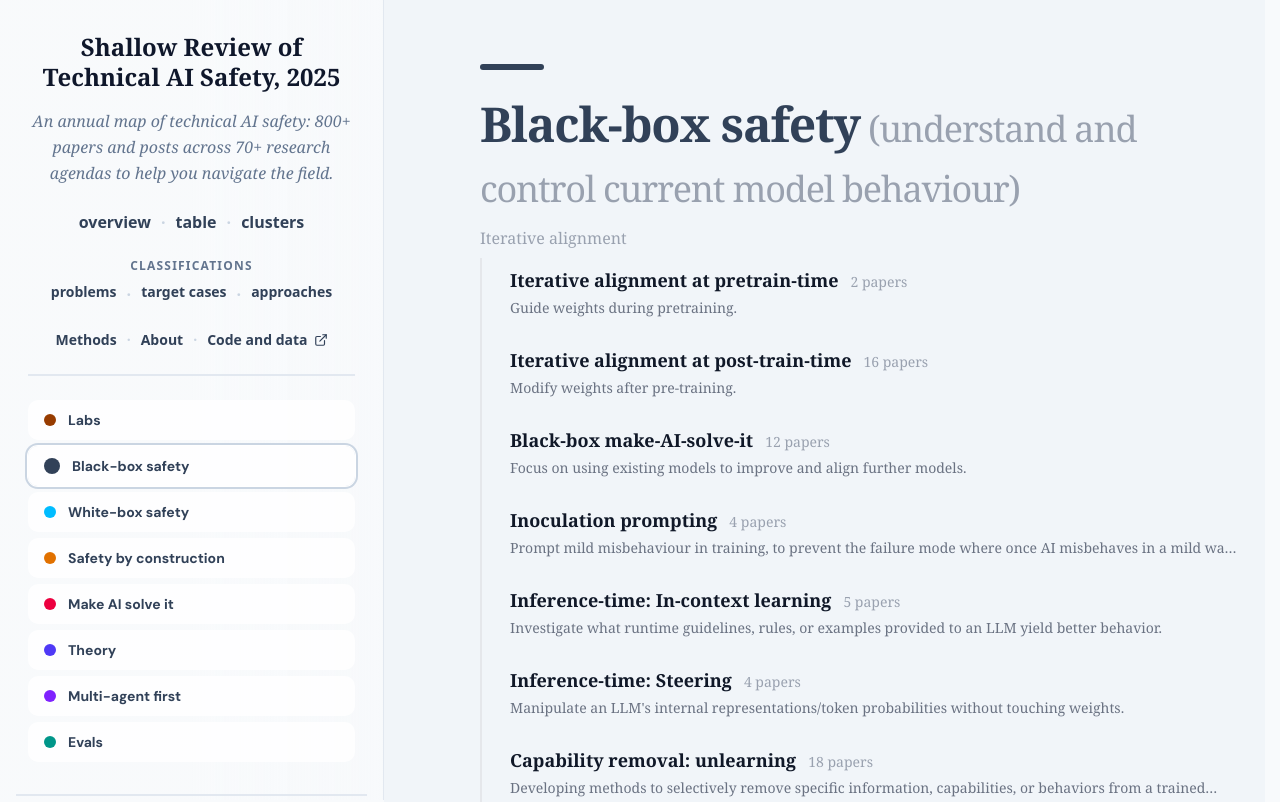
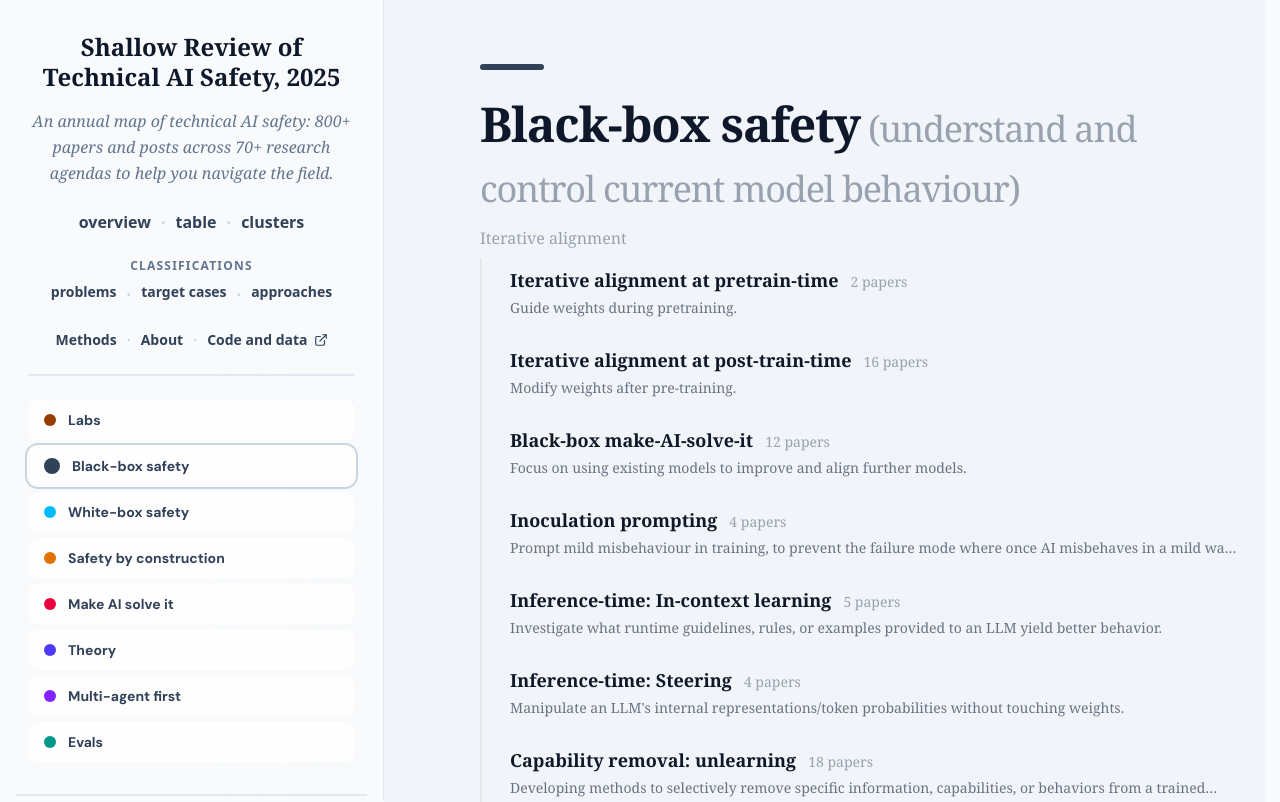
Before and after one commit to quantified-uncertainty/shallow-review-website, a Next.js app: page /Black_box_safety in a window 1280 px wide. Shown: the top 802 px of the page. Built offline with nearby package versions, Linux system fonts and the light colour scheme.

Commit message:
fix: use heading color for section page h1
Section page titles now use the heading color (amber-900 for Labs)
instead of the text color (stone-600).

🤖 Generated with [Claude Code](https://claude.com/claude-code)

Co-Authored-By: Claude <noreply@anthropic.com>

```diff
--- a/src/app/[sectionId]/page.tsx
+++ b/src/app/[sectionId]/page.tsx
@@ -146,7 +146,7 @@ export default async function SectionPage({ params }: PageProps) {
         {/* Colored accent bar */}
         <div className={`w-16 h-1.5 ${sectionColors.accent} rounded-full mb-6`}></div>
 
-        <h1 className={`text-5xl font-bold mb-3 font-serif leading-tight tracking-tight ${sectionColors.text}`}>
+        <h1 className={`text-5xl font-bold mb-3 font-serif leading-tight tracking-tight ${sectionColors.heading}`}>
           {getNameWithoutParentheses(section.name)}
           {getParentheticalPart(section.name) && (
             <span className="text-gray-400 font-normal text-4xl"> {getParentheticalPart(section.name)}</span>
```
